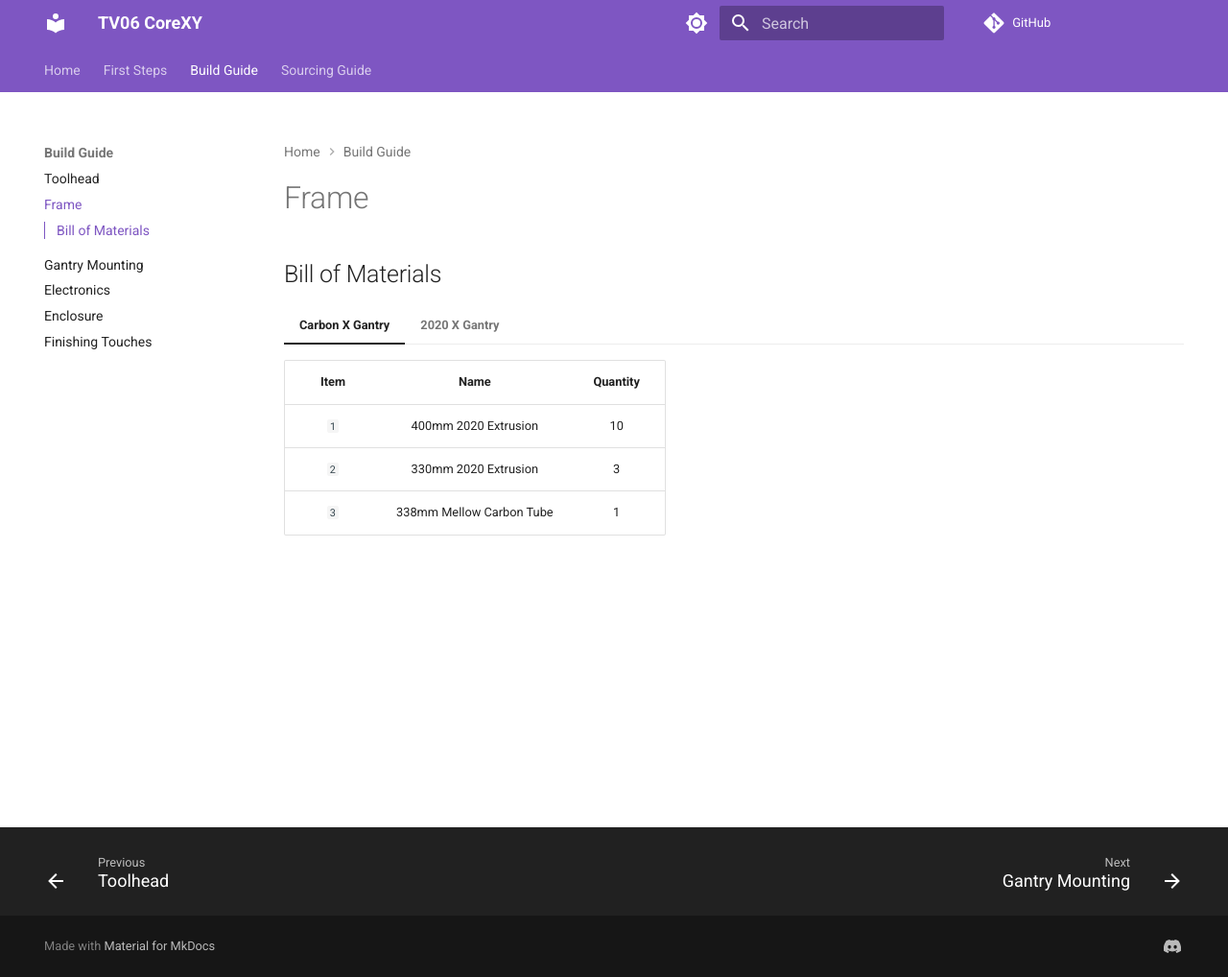
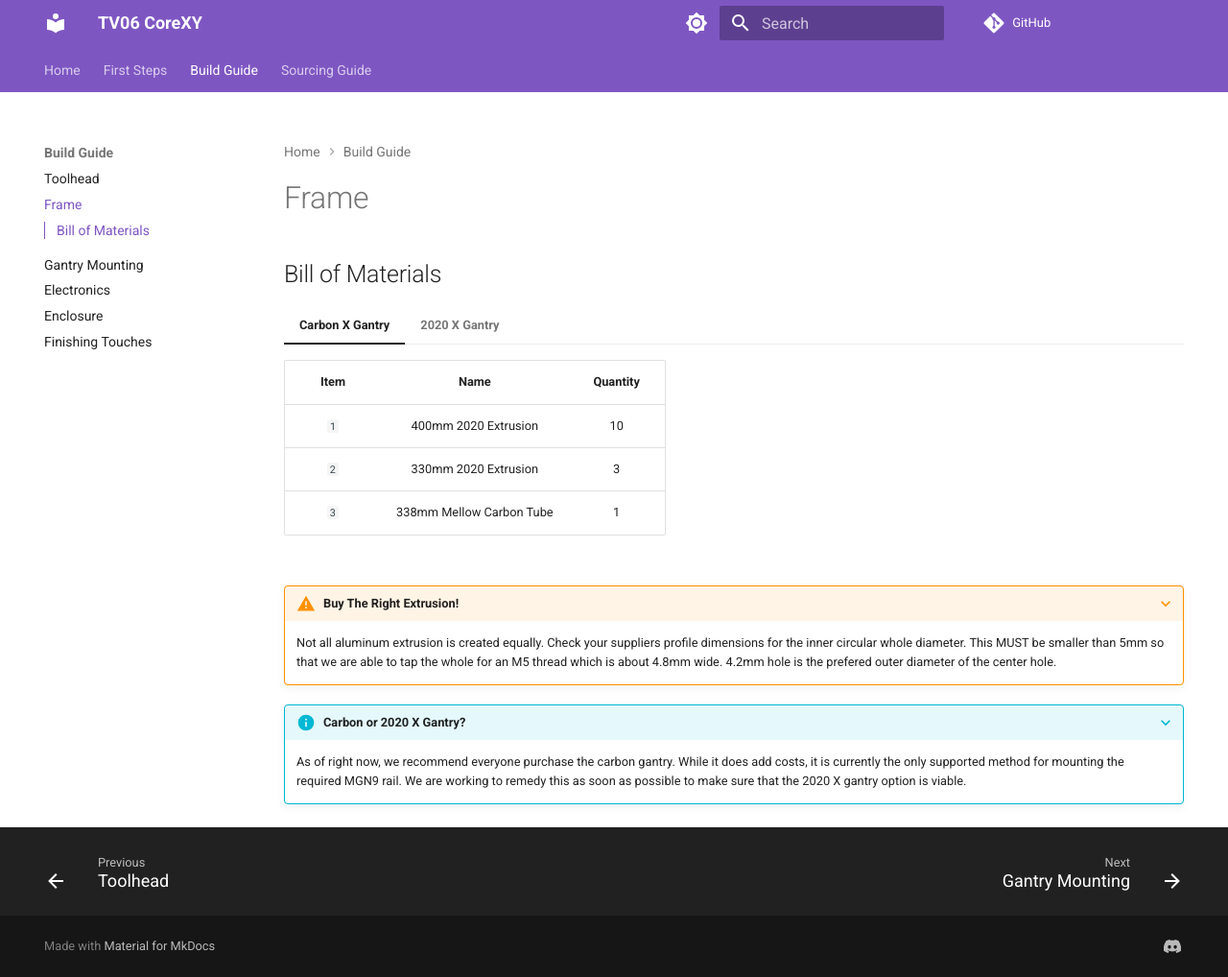
Before and after one commit to VectorForce3D/TV06_XY, an MkDocs documentation site: the page built from docs/buildguide/frame.md, in a window 1280 px wide and 1018 px high. Shown: the whole window at 96% size. Built offline with MkDocs 1.6.1 and Material for MkDocs 9.7.7, drawn with Linux system fonts in a browser that asks for light colours; comment, search, counter and statistics services are not loaded.

Commit message:
Update frame.md

```diff
--- a/docs/buildguide/frame.md
+++ b/docs/buildguide/frame.md
@@ -14,3 +14,11 @@
     | `1` | 400mm 2020 Extrusion | 10 |
     | `2` | 330mm 2020 Extrusion | 3 |
     | `3` | 340mm 2020 Extrusion | 1 |
+
+???+ warning "Buy The Right Extrusion!"
+
+    Not all aluminum extrusion is created equally. Check your suppliers profile dimensions for the inner circular whole diameter. This MUST be smaller than 5mm so that we are able to tap the whole for an M5 thread which is about 4.8mm wide. 4.2mm hole is the prefered outer diameter of the center hole.
+
+???+ info "Carbon or 2020 X Gantry?"
+
+    As of right now, we recommend everyone purchase the carbon gantry. While it does add costs, it is currently the only supported method for mounting the required MGN9 rail. We are working to remedy this as soon as possible to make sure that the 2020 X gantry option is viable.
```
